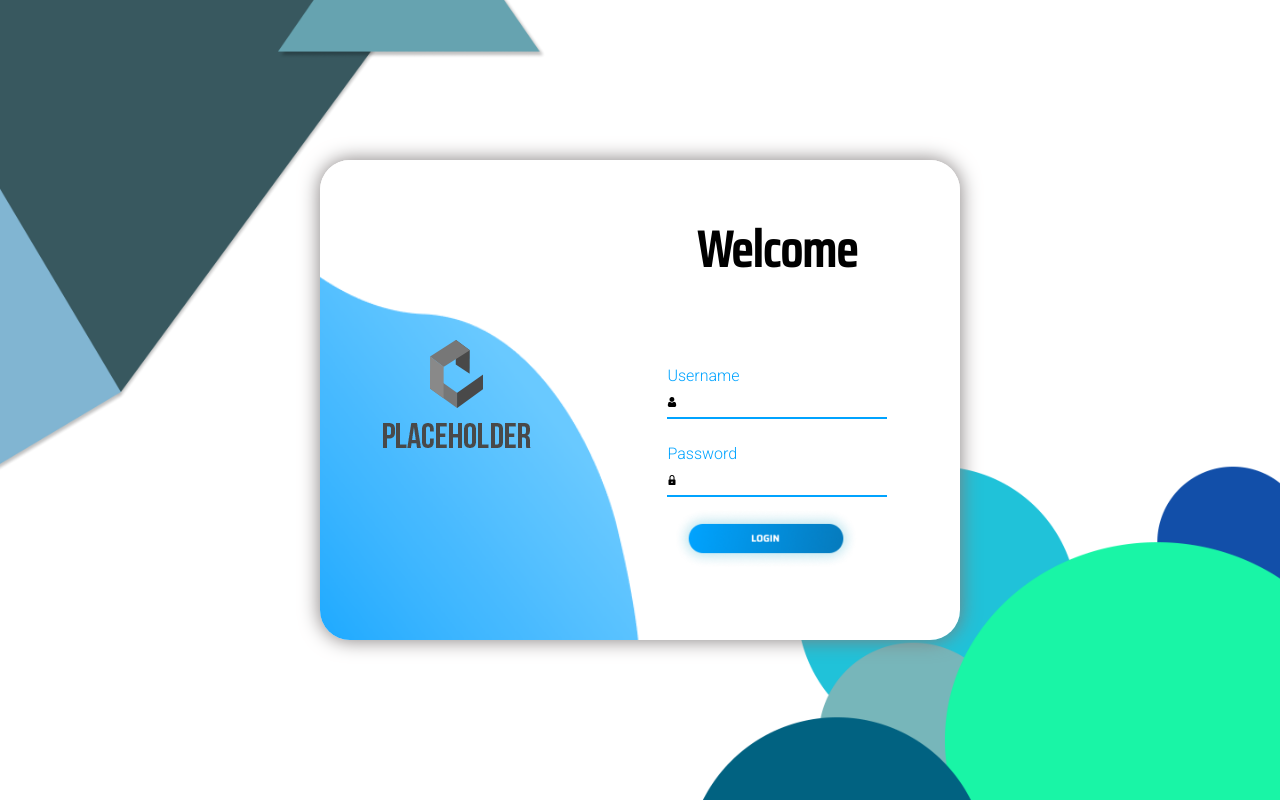
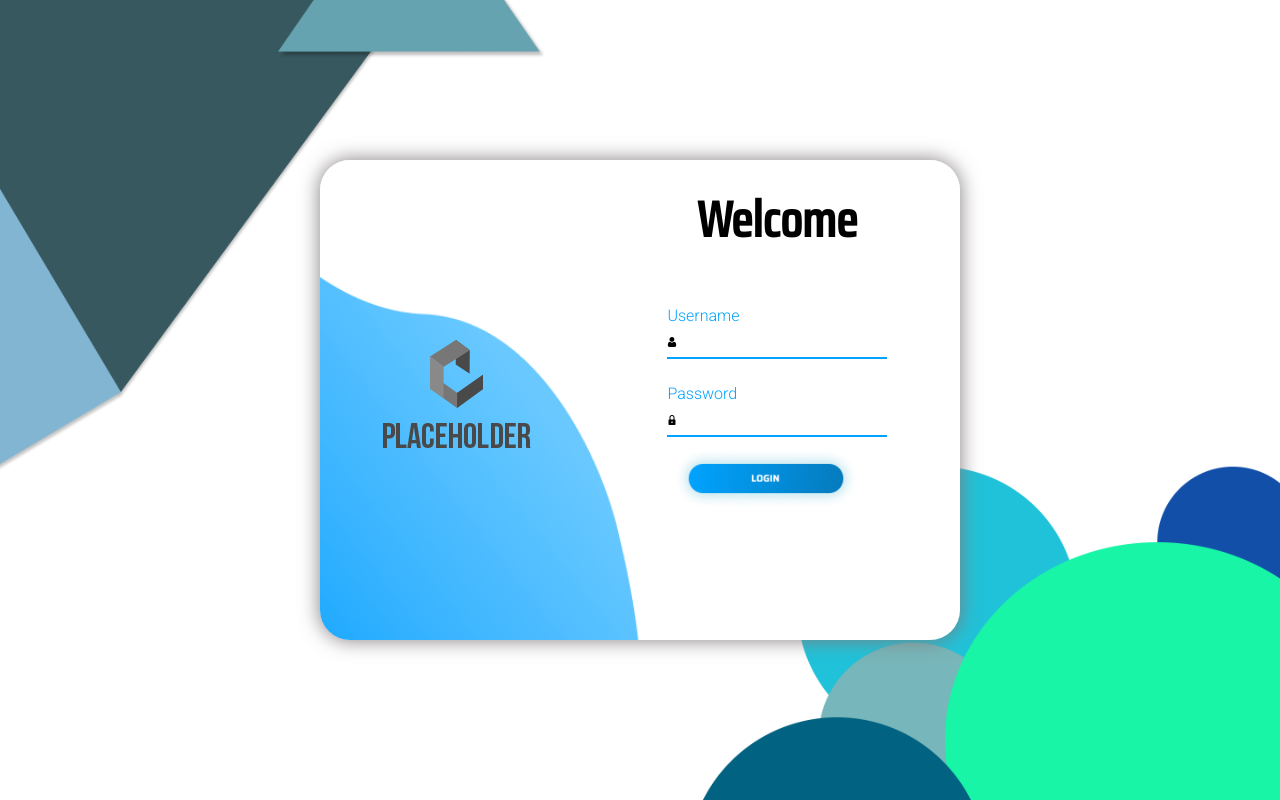
Before and after one commit to machnikovsky/chat-app, a React (Create React App) app in the folder react-frontend/: page / in a window 1280 px wide. Built offline with nearby package versions, Linux system fonts and the light colour scheme.

Commit message:
some minor margin changes

```diff
--- a/react-frontend/src/App.css
+++ b/react-frontend/src/App.css
@@ -55,7 +55,7 @@ html {
 
 .form-container h1 {
   font-family: 'Saira Condensed', sans-serif;
-  margin: 50px;
+  margin: 20px 10px;
   font-size: 50px;
   text-align: center;
 }
@@ -63,7 +63,7 @@ html {
 .login-form {
   padding: 2% 20%;
   display: grid;
-  grid-template-rows: 1fr 1fr 1fr;
+  grid-template-rows: 1fr 1fr;
 }
 
 .login-form input {
```
